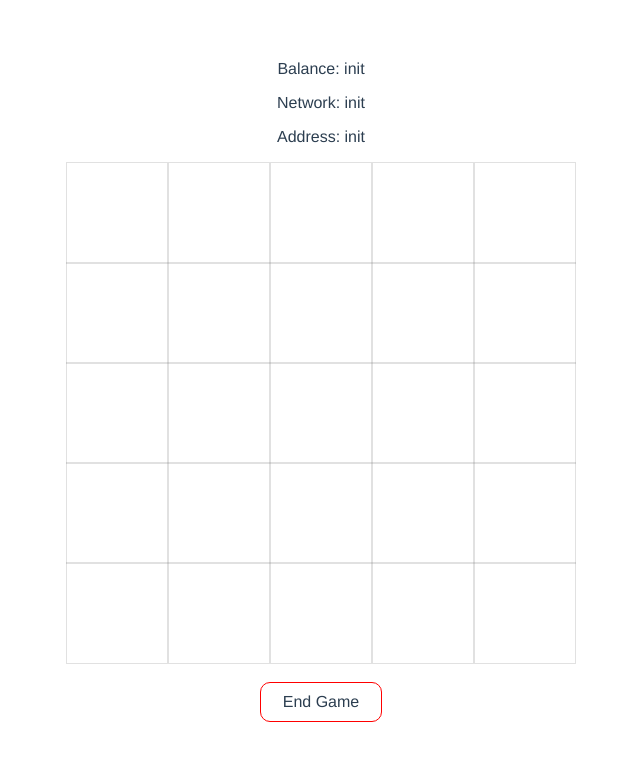
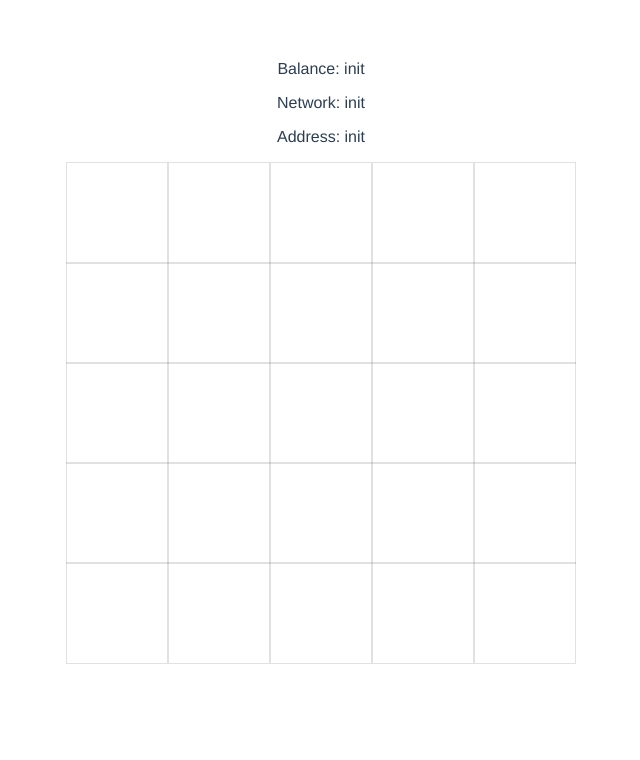
Before and after one commit to zksnake/zksnake-ui, a Vue app: page / in a window 1280 px wide. Shown: the top 760 px of the page, without its empty margins (319-959 px from the left). Built offline with nearby package versions, Linux system fonts and the light colour scheme.

Commit message:
add comment

```diff
--- a/src/components/HelloWorld.vue
+++ b/src/components/HelloWorld.vue
@@ -10,7 +10,7 @@
         <crossIcon class="icon" v-if="!setupGame&&!cells[x][y] && !canClick(x,y, curPlayer)" style="opacity: 0.1; "></crossIcon>
       </div>
     </div>
-    <div class="end" @click="endGame">End Game</div>
+    <!-- <div class="end" @click="endGame">End Game</div> -->
   </div>
 </template>
 
@@ -50,6 +50,8 @@ export default {
     }
   },
   mounted () {
+    // listen message
+
     const cells = [
       ['', '', '', '', ''], // p or q
       ['', '', '', '', ''],
@@ -58,8 +60,8 @@ export default {
       ['', '', '', '', '']
     ]
     this.cells = cells
+
     // TODO 初始化链
-
     // construct wallet
     const wallet = new SensiletWallet()
     web3.setWallet(wallet)
@@ -71,20 +73,21 @@ export default {
     // }
   },
   methods: {
-    endGame () {
-      // TODO end game
-    },
     click (x, y) {
+      // setup game
       if (this.setupGame) {
         this.setupGame = false
         // TODO get x, y and init chain
+        // deploy
         return
       }
 
+      // move
       if (!this.canClick(x, y, this.curPlayer)) return
       this.cells[x][y] = this.curPlayer
       this.lastCell[this.curPlayer] = [x, y]
       this.nextPlayer()
+      // TODO verify
     },
     canClick (x, y, player) {
       if (x < 0 || x >= 5 || y < 0 || y >= 5) return false
```
